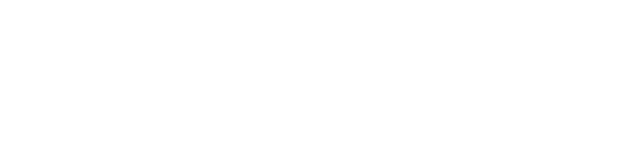
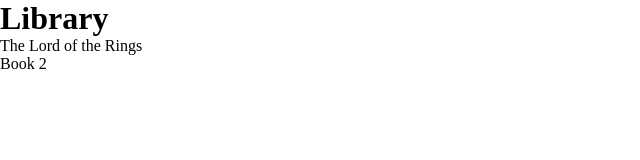
Before and after one commit to Spelks/library, a plain HTML site: page index.html in a window 1280 px wide. Shown: the whole page, without its empty margins (0-640 px from the left). Drawn offline with Linux system fonts and the light colour scheme.

Commit message:
Add library structure and classes.

```diff
--- a/index.html
+++ b/index.html
@@ -8,6 +8,14 @@
     <script src="script.js" defer></script>
 </head>
 <body>
-
+    <h1>Library</h1>
+    <main class="library-main">
+        <div class="bookshelf">
+            <div class="shelf">
+                <div class="book"><p>The Lord of the Rings</p></div>
+                <div class="book"><p>Book 2</p></div>
+            </div>
+        </div>
+    </main>
 </body>
 </html>
```
